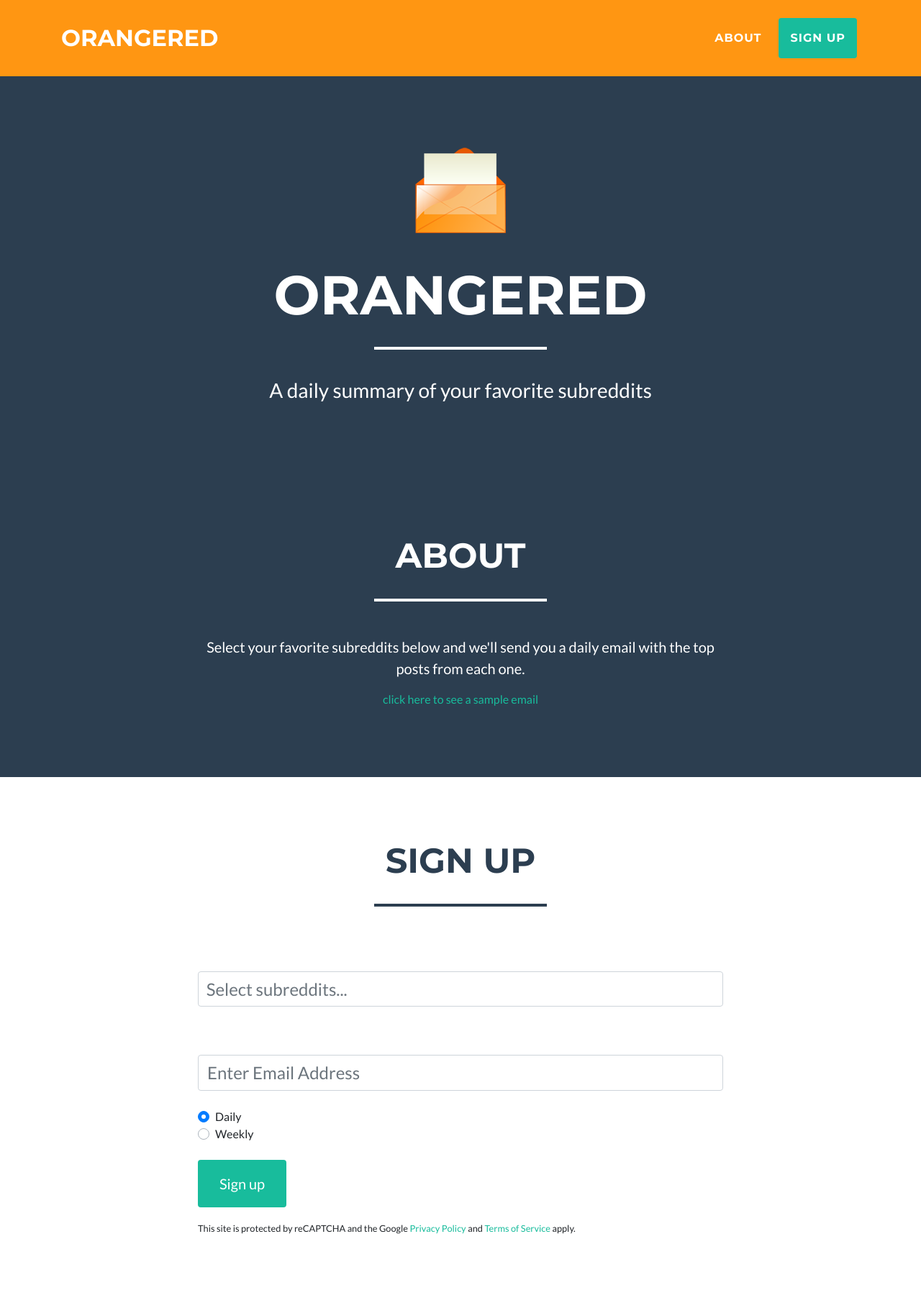
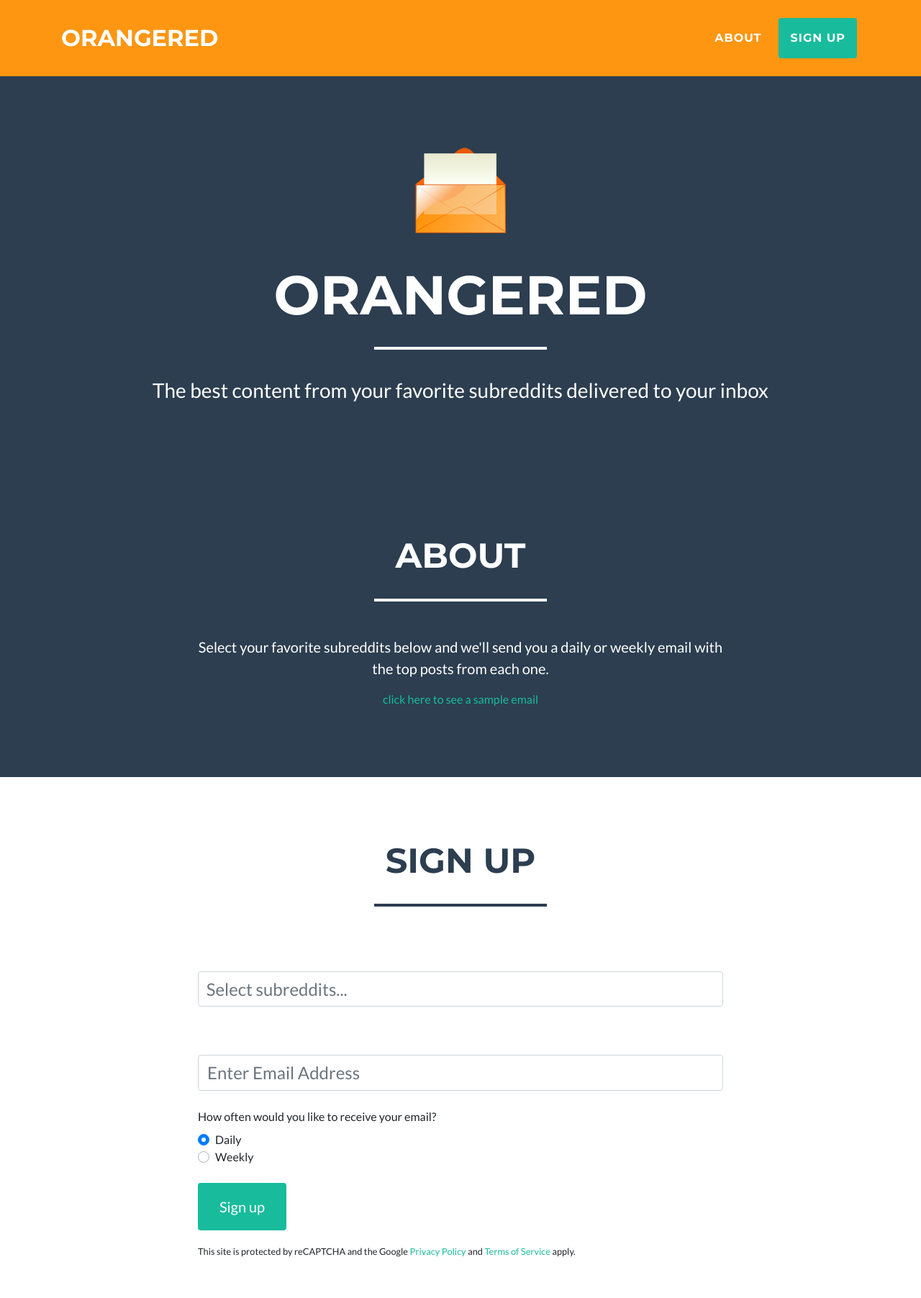
Before and after one commit to m-butterfield/orangered, a Python web app: template templates/index.html in a window 1280 px wide. Shown: the top 1804 px of the page at 72% size. Run offline with Jinja, Linux system fonts and the light colour scheme; the template is opened without the code that fills it, so the values that code supplies are empty; some libraries are stand-ins or nearby versions.

Commit message:
adjust copy, make signup radios work

```diff
--- a/static/email/sample_email.html
+++ b/static/email/sample_email.html
@@ -78,7 +78,7 @@
       <div class="content" style="box-sizing: border-box; display: block; Margin: 0 auto; max-width: 800px; padding: 10px;">
 
         <!-- START CENTERED WHITE CONTAINER -->
-        <span class="preheader" style="color: transparent; display: none; height: 0; max-height: 0; max-width: 0; opacity: 0; overflow: hidden; mso-hide: all; visibility: hidden; width: 0;">orangered - a daily summary of your favorite subreddits</span>
+        <span class="preheader" style="color: transparent; display: none; height: 0; max-height: 0; max-width: 0; opacity: 0; overflow: hidden; mso-hide: all; visibility: hidden; width: 0;">orangered - the best content from your favorite subreddits delivered to your inbox</span>
         <table class="main" style="border-collapse: separate; mso-table-lspace: 0pt; mso-table-rspace: 0pt; width: 100%; background: #ffffff; border-radius: 3px;">
 
           <!-- START MAIN CONTENT AREA -->
@@ -88,7 +88,7 @@
                 <tr>
                   <td style="font-family: sans-serif; font-size: 14px; text-align: center; vertical-align: top;">
                     <h1 style="font-family: sans-serif; font-size: 70px; font-weight: normal; margin: 0; Margin-bottom: 15px; color: #FF9612;">orangered</h1>
-                    <p style="font-family: sans-serif; font-size: 14px; font-weight: normal; margin: 0; Margin-bottom: 5px;">A daily summary of your favorite subreddits.</p>
+                    <p style="font-family: sans-serif; font-size: 14px; font-weight: normal; margin: 0; Margin-bottom: 5px;">The best content from your favorite subreddits delivered to your inbox</p>
                     <p style="font-family: sans-serif; font-size: 14px; font-weight: normal; margin: 0; Margin-bottom: 15px;"><a style="color: #FF9612;" href="#">click here to manage your subreddits</a></p>
                                           <h3 style="font-family: sans-serif; font-size: 50px; font-weight: normal; margin: 0; Margin-bottom: 15px; Margin-top: 50px; color: #FF9612;">/r/analog</h3>
                                                                       <p style="font-family: sans-serif; font-size: 14px; font-weight: normal; margin: 0; Margin-bottom: 5px;"><a style="color: #2C3E50;" href="https://i.redd.it/zbdl7wi19h031.jpg" target="_blank">Holy mother of vivid | Velvia 50 | Leica M5 | 35mm f2.5</a></p>
--- a/static/js/signup.js
+++ b/static/js/signup.js
@@ -11,6 +11,7 @@ $(function() {
       var email = $("input#email").val();
       var subreddits = $("select#subreddits").val();
       var captcha_token = $("input#captcha_input").val();
+      var email_interval = $('input[name=email_interval]:checked').val();
       if (subreddits.length > 10) {
         alert('Too many subreddits selected, maximum is 10.');
         return;
@@ -23,7 +24,8 @@ $(function() {
         data: {
           email: email,
           subreddits: subreddits,
-          captcha_token: captcha_token
+          captcha_token: captcha_token,
+          email_interval: email_interval
         },
         cache: false,
         success: function() {
--- a/templates/base.html
+++ b/templates/base.html
@@ -8,7 +8,7 @@
   <meta name="description" content="">
   <meta name="author" content="">
 
-  <title>Orangered - A daily summary of your favorite subreddits</title>
+  <title>Orangered - The best content from your favorite subreddits delivered to your inbox</title>
 
   <link href="{{ url_for('static', filename='img/favicon.ico') }}" rel="icon" type="image/x-icon">
 
--- a/templates/email.html
+++ b/templates/email.html
@@ -78,7 +78,7 @@
       <div class="content" style="box-sizing: border-box; display: block; Margin: 0 auto; max-width: 800px; padding: 10px;">
 
         <!-- START CENTERED WHITE CONTAINER -->
-        <span class="preheader" style="color: transparent; display: none; height: 0; max-height: 0; max-width: 0; opacity: 0; overflow: hidden; mso-hide: all; visibility: hidden; width: 0;">orangered - a daily summary of your favorite subreddits</span>
+        <span class="preheader" style="color: transparent; display: none; height: 0; max-height: 0; max-width: 0; opacity: 0; overflow: hidden; mso-hide: all; visibility: hidden; width: 0;">orangered - the best content from your favorite subreddits delivered to your inbox</span>
         <table class="main" style="border-collapse: separate; mso-table-lspace: 0pt; mso-table-rspace: 0pt; width: 100%; background: #ffffff; border-radius: 3px;">
 
           <!-- START MAIN CONTENT AREA -->
@@ -88,7 +88,7 @@
                 <tr>
                   <td style="font-family: sans-serif; font-size: 14px; text-align: center; vertical-align: top;">
                     <h1 style="font-family: sans-serif; font-size: 70px; font-weight: normal; margin: 0; Margin-bottom: 15px; color: #FF9612;">orangered</h1>
-                    <p style="font-family: sans-serif; font-size: 14px; font-weight: normal; margin: 0; Margin-bottom: 5px;">A daily summary of your favorite subreddits.</p>
+                    <p style="font-family: sans-serif; font-size: 14px; font-weight: normal; margin: 0; Margin-bottom: 5px;">The best content from your favorite subreddits delivered to your inbox.</p>
                     <p style="font-family: sans-serif; font-size: 14px; font-weight: normal; margin: 0; Margin-bottom: 15px;"><a style="color: #FF9612;" href="{{ email_management_url }}" target="_blank">click here to manage your subreddits</a></p>
                     {% for subreddit_name, posts in subreddits %}
                       <h3 style="font-family: sans-serif; font-size: 50px; font-weight: normal; margin: 0; Margin-bottom: 15px; Margin-top: 50px; color: #FF9612;">/r/{{ subreddit_name }}</h3>
--- a/templates/email.txt
+++ b/templates/email.txt
@@ -1,4 +1,4 @@
-Orangered - A daily summary of your favorite subreddits
+Orangered - The best content from your favorite subreddits delivered to your inbox
 Go here to manage your subreddits: {{ email_management_url }}
 Need help? Contact help@orangered.io
 
--- a/templates/index.html
+++ b/templates/index.html
@@ -29,7 +29,7 @@
     <img class="img-fluid mb-5 d-block mx-auto" src="{{ url_for('static', filename='img/mail_orange.png') }}" alt="">
     <h1 class="text-uppercase mb-0">orangered</h1>
     <hr class="star-light">
-    <h2 class="font-weight-light mb-0">A daily summary of your favorite subreddits</h2>
+    <h2 class="font-weight-light mb-0">The best content from your favorite subreddits delivered to your inbox</h2>
   </div>
 </header>
 
@@ -40,7 +40,7 @@
     <hr class="star-light mb-5">
     <div class="row">
       <div class="col-lg-8 m-auto text-center">
-          <p class="lead">Select your favorite subreddits below and we'll send you a daily email with the top posts from each one.</p>
+          <p class="lead">Select your favorite subreddits below and we'll send you a daily or weekly email with the top posts from each one.</p>
           <a href="{{ url_for('static', filename='email/sample_email.html') }}" target="_blank">click here to see a sample email</a>
       </div>
     </div>
@@ -65,13 +65,14 @@
             </div>
           </div>
           <div class="control-group">
+            <label>How often would you like to receive your email?</label>
             <div class="custom-control custom-radio">
-              <input type="radio" name="email_interval" class="custom-control-input" checked="checked">
-              <label class="custom-control-label">Daily</label>
+              <input type="radio" id="customRadio1" name="email_interval" value="daily" class="custom-control-input" checked="checked">
+              <label class="custom-control-label" for="customRadio1">Daily</label>
             </div>
             <div class="custom-control custom-radio">
-              <input type="radio" name="email_interval" class="custom-control-input">
-              <label class="custom-control-label">Weekly</label>
+              <input type="radio" id="customRadio2" name="email_interval" value="weekly" class="custom-control-input">
+              <label class="custom-control-label" for="customRadio2">Weekly</label>
             </div>
           </div>
           <br>
--- a/utils.py
+++ b/utils.py
@@ -92,7 +92,8 @@ def _send_email(email, html, text):
         data={
             "from": "Orangered <no-reply@orangered.io>",
             "to": [email],
-            "subject": "Orangered - Your daily Reddit summary",
+            "subject": ("Orangered - "
+                        "The best content from your favorite subreddits"),
             "html": html,
             "text": text,
         })
```
